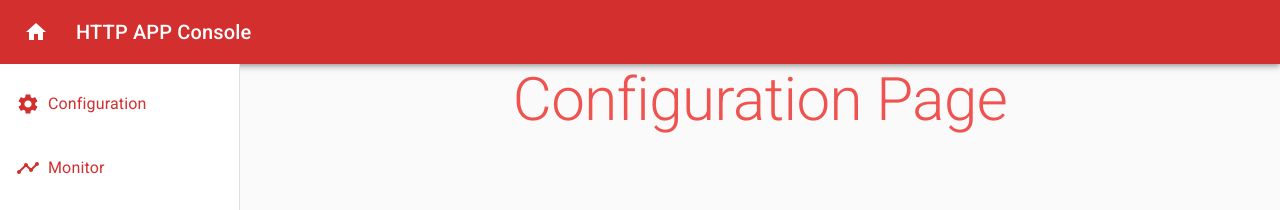
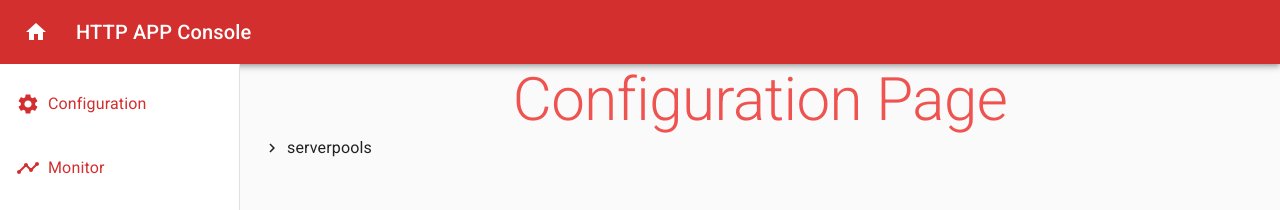
Before and after one commit to pkolawa/POC, a React (Create React App) app: page /configuration in a window 1280 px wide. Shown: the top 210 px of the page. Built offline with nearby package versions, Linux system fonts and the light colour scheme.

Commit message:
[FEAT] Meta data json file created and tree view component integrated

```diff
--- a/package.json
+++ b/package.json
@@ -20,6 +20,7 @@
   "dependencies": {
     "@material-ui/core": "4.9.10",
     "@material-ui/icons": "^4.9.1",
+    "@material-ui/lab": "^4.0.0-alpha.50",
     "axios": "^0.19.2",
     "clsx": "^1.1.0",
     "d3": "5.15.0",
--- /dev/null
+++ b/src/components/Configuration/TreeNavigation.js
@@ -0,0 +1,98 @@
+import React from "react";
+import { withStyles } from "@material-ui/core/styles";
+import Container from "@material-ui/core/Container";
+import Typography from "@material-ui/core/Typography";
+import metaData from "./meta-data-config.json";
+
+import TreeView from "@material-ui/lab/TreeView";
+import TreeItem from "@material-ui/lab/TreeItem";
+import ExpandMoreIcon from "@material-ui/icons/ExpandMore";
+import ChevronRightIcon from "@material-ui/icons/ChevronRight";
+
+import Menu from "../Menu";
+
+
+const styles = (theme) => ({
+    root: {
+        display: "flex",
+        flexWrap: "wrap",
+        flexDirection: "row",
+    },
+    container: {
+        flexBasis: `calc(100% - 240px)`,
+    },
+});
+
+class Configuration extends React.Component {
+
+    constructor(props) {
+        super(props);
+
+        this.state = {
+            formFields: []
+        }
+    }
+
+    getTreeItemsFromData = treeItems => {
+        return treeItems.map(treeItemData => {
+            let children = undefined;
+            if (treeItemData.children && treeItemData.children.length > 0) {
+                children = this.getTreeItemsFromData(treeItemData.children);
+            }
+
+            return (
+                <TreeItem
+                    key={treeItemData.id}
+                    nodeId={treeItemData.id}
+                    label={this.renderlabel(treeItemData)}
+                    children={children}
+                />
+            );
+        });
+    };
+
+    renderlabel = item => {
+        const { name, id, data } = item;
+
+        return (
+            <span onClick={() => this.showDetails(data)} nodeId={id} key={id}>{name}</span>
+        )
+    }
+
+    showDetails = (data) => {
+        if (data && data.length > 0) {
+            this.setState({formFields: data})
+        }
+
+    }
+
+    dataTreeView = (treeItems) => {
+        return (
+            <TreeView
+                defaultCollapseIcon={<ExpandMoreIcon />}
+                defaultExpandIcon={<ChevronRightIcon />}
+            >
+                {this.getTreeItemsFromData(treeItems)}
+            </TreeView>
+        );
+    };
+
+    render() {
+        const { classes } = this.props;
+        return (
+            <div className={classes.root}>
+                <Menu />
+                <Container className={classes.container}>
+                    <Typography align="center" variant="h2" color="secondary">
+                        Configuration Page
+          </Typography>
+                    {this.dataTreeView(metaData)}
+                </Container>
+
+
+            </div>
+        );
+    }
+}
+
+export default withStyles(styles)(Configuration);
--- a/src/components/Configuration/index.js
+++ b/src/components/Configuration/index.js
@@ -1,34 +1 @@
-import React from "react";
-import { withStyles } from "@material-ui/core/styles";
-import Container from "@material-ui/core/Container";
-import Typography from "@material-ui/core/Typography";
-import Menu from "../Menu";
-
-const styles = (theme) => ({
-  root: {
-    display: "flex",
-    flexWrap: "wrap",
-    flexDirection: "row",
-  },
-  container: {
-    flexBasis: `calc(100% - 240px)`,
-  },
-});
-
-class Configuration extends React.Component {
-  render() {
-    const { classes } = this.props;
-    return (
-      <div className={classes.root}>
-        <Menu />
-        <Container className={classes.container}>
-          <Typography align="center" variant="h2" color="secondary">
-            Configuration Page
-          </Typography>
-        </Container>
-      </div>
-    );
-  }
-}
-
-export default withStyles(styles)(Configuration);
+export { default } from './TreeNavigation';
--- /dev/null
+++ b/src/components/Configuration/meta-data-config.json
@@ -0,0 +1,46 @@
+[{
+  "id": "1",
+  "name": "serverpools",
+  "children": [
+    {
+      "id": "2",
+      "name": "pools",
+      "children": [
+        {
+          "id": "3",
+          "name": "LocalPool",
+          "data": [
+            {
+              "fields": [
+                {
+                  "name": "id",
+                  "type": "string",
+                  "value": "local1"
+                },
+                {
+                  "name": "key",
+                  "type": "string",
+                  "value": "A"
+                },
+                {
+                  "name": "hostname",
+                  "type": "string",
+                  "value": "loalhost1"
+                },
+                {
+                  "name": "port",
+                  "type": "number",
+                  "value": "8091"
+                }
+              ]
+            }
+          ]
+        },
+        {
+          "id": "4",
+          "name": "TestPool"
+        }
+      ]
+    }
+  ]
+}]
```
Also changed, not shown: 1 other file (tests, documents, lock files or other folders).
